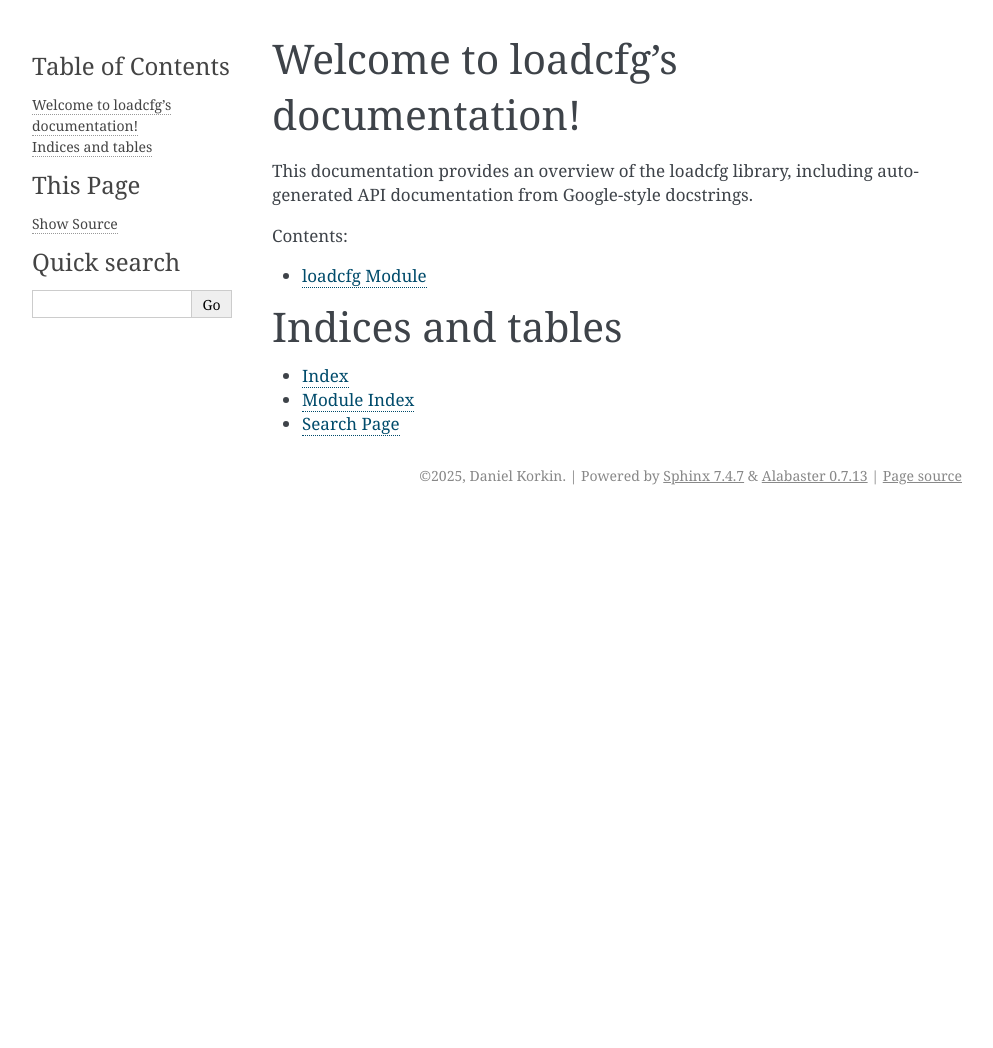
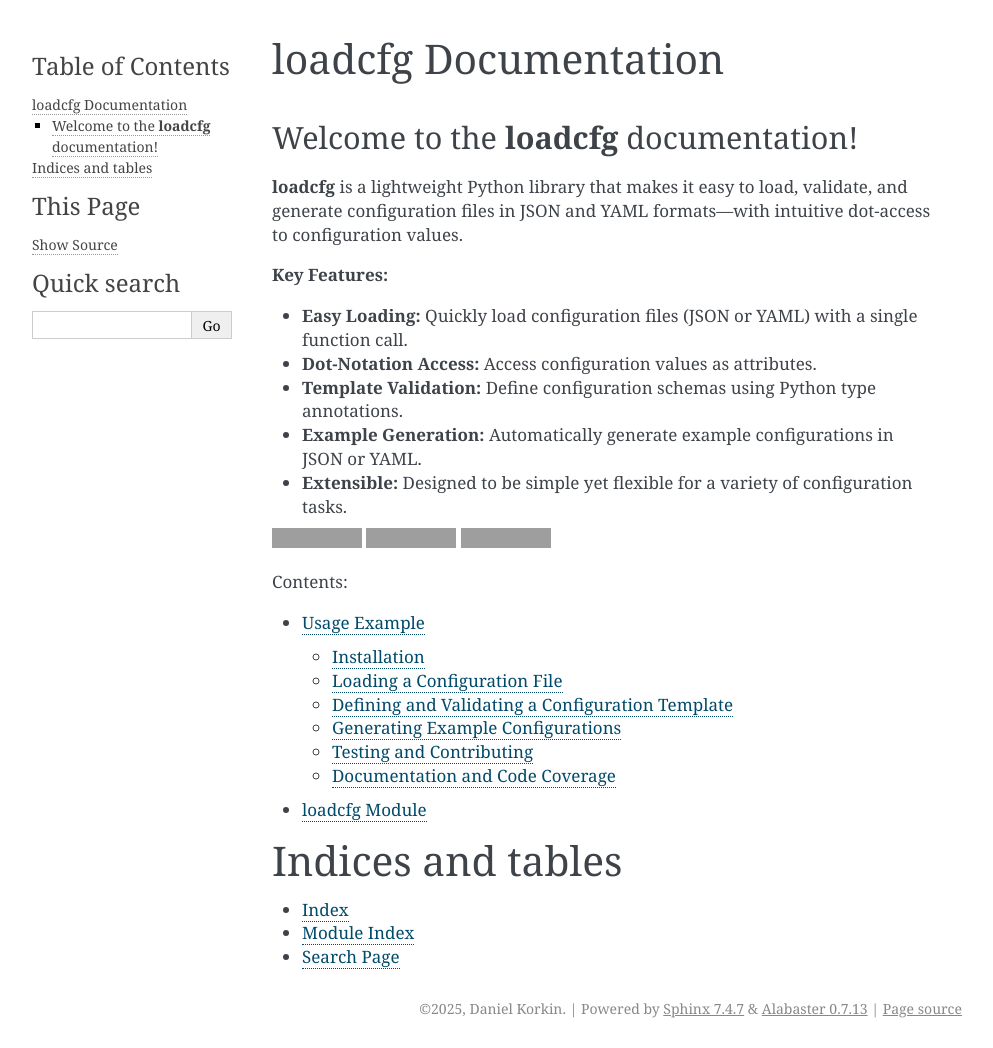
Before and after one commit to danielkorkin/loadcfg, a Sphinx documentation site: the page built from docs/index.rst, in a window 1280 px wide. Shown: the whole page, without its empty margins (148-1141 px from the left). Built offline with Sphinx 7.4.7, drawn with Linux system fonts in a browser that asks for light colours; before the commit the page ends 900 px from its top, so only the background shows below that; grey boxes are pictures that could not be loaded.

Commit message:
better docs

```diff
--- a/docs/index.rst
+++ b/docs/index.rst
@@ -1,20 +1,40 @@
-.. loadcfg documentation master file
+loadcfg Documentation
+=====================
 
-Welcome to loadcfg's documentation!
-=====================================
+Welcome to the **loadcfg** documentation!
+-------------------------------------------
 
-This documentation provides an overview of the loadcfg library, including
-auto-generated API documentation from Google-style docstrings.
+**loadcfg** is a lightweight Python library that makes it easy to load, validate, and generate configuration files in JSON and YAML formats—with intuitive dot-access to configuration values.
+
+**Key Features:**
+
+- **Easy Loading:** Quickly load configuration files (JSON or YAML) with a single function call.
+- **Dot-Notation Access:** Access configuration values as attributes.
+- **Template Validation:** Define configuration schemas using Python type annotations.
+- **Example Generation:** Automatically generate example configurations in JSON or YAML.
+- **Extensible:** Designed to be simple yet flexible for a variety of configuration tasks.
+
+.. image:: https://img.shields.io/pypi/v/loadcfg
+   :target: https://pypi.org/project/loadcfg
+   :alt: PyPI Version
+
+.. image:: https://img.shields.io/codecov/c/github/danielkorkin/loadcfg
+   :target: https://app.codecov.io/gh/danielkorkin/loadcfg/
+   :alt: Codecov
+
+.. image:: https://img.shields.io/readthedocs/loadcfg
+   :target: https://loadcfg.readthedocs.io
+   :alt: Read the Docs
 
 .. toctree::
    :maxdepth: 2
    :caption: Contents:
 
+   usage
    modules
 
 Indices and tables
-==================
-
+====================
 * :ref:`genindex`
 * :ref:`modindex`
 * :ref:`search`
--- /dev/null
+++ b/docs/usage.rst
@@ -0,0 +1,98 @@
+Usage Example
+=============
+
+This guide demonstrates how to use **loadcfg** to load, validate, and generate configuration files.
+
+Installation
+------------
+
+Install **loadcfg** from PyPI with:
+
+.. code-block:: bash
+
+    pip install loadcfg
+
+Loading a Configuration File
+----------------------------
+
+Load a JSON configuration file using:
+
+.. code-block:: python
+
+    from loadcfg import LoadJson
+
+    # Load configuration from a JSON file
+    config = LoadJson("config.json")
+    print(config.name)          # Access values using dot-notation
+    print(config.info.age)
+
+You can similarly load a YAML file:
+
+.. code-block:: python
+
+    from loadcfg import LoadYaml
+
+    config = LoadYaml("config.yaml")
+    print(config.name)
+
+Defining and Validating a Configuration Template
+-------------------------------------------------
+
+Define a configuration schema using the Template base class:
+
+.. code-block:: python
+
+    from loadcfg import Template, ConfigValidationError
+
+    class ProgramConfig(Template):
+        name: str
+        age: int
+        # You can also define nested templates:
+        # details: OtherTemplate
+
+Validate a configuration against the template:
+
+.. code-block:: python
+
+    try:
+        ProgramConfig.validate(config)
+    except ConfigValidationError as err:
+        print("Configuration error:", err)
+
+Alternatively, you can invoke validation directly on the configuration object:
+
+.. code-block:: python
+
+    config.validate(ProgramConfig)
+
+Generating Example Configurations
+-----------------------------------
+
+Generate example configuration files in JSON or YAML formats:
+
+.. code-block:: python
+
+    example_json = ProgramConfig.generate(fmt="json")
+    print(example_json)
+
+    example_yaml = ProgramConfig.generate(fmt="yaml")
+    print(example_yaml)
+
+Testing and Contributing
+------------------------
+
+To run the tests locally, use:
+
+.. code-block:: bash
+
+    pytest
+
+Contributions are encouraged and appreciated. Please see the GitHub repository for details:
+
+    https://github.com/danielkorkin/loadcfg
+
+Documentation and Code Coverage
+-------------------------------
+
+- Full documentation is available at: [https://loadcfg.readthedocs.io](https://loadcfg.readthedocs.io)
+- Code coverage details can be found at: [https://app.codecov.io/gh/danielkorkin/loadcfg/](https://app.codecov.io/gh/danielkorkin/loadcfg/)
```
